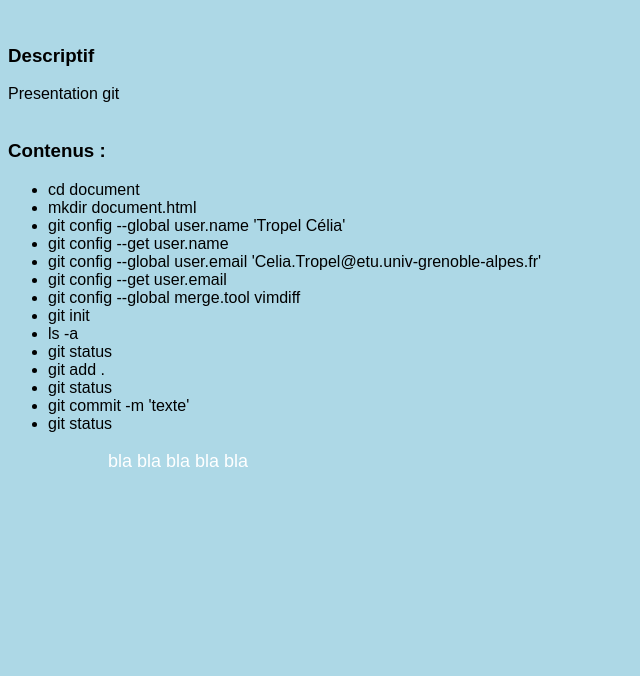
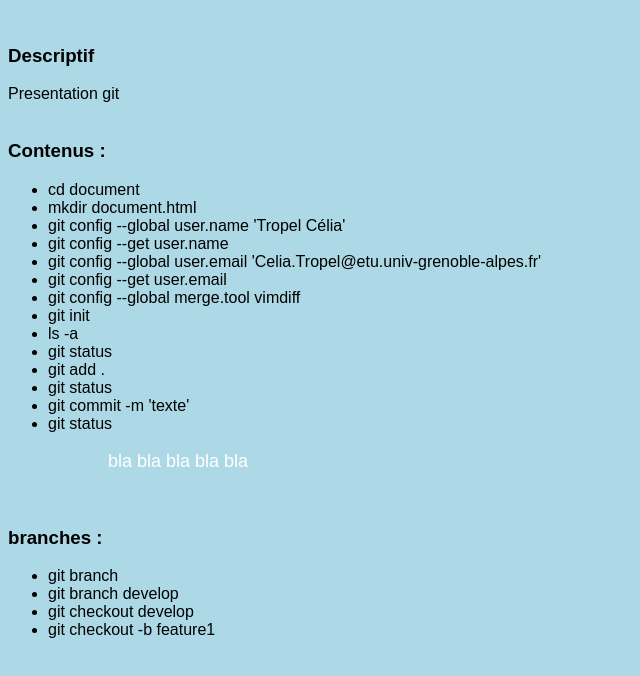
Before and after one commit to CTRetu/Projet2, a plain HTML site: page index.html in a window 1280 px wide. Shown: the whole page, without its empty margins (0-640 px from the left). Drawn offline with Linux system fonts and the light colour scheme.

Commit message:
Test dans feature1

```diff
--- a/index.html
+++ b/index.html
@@ -35,7 +35,15 @@
             <li>git commit -m 'texte'</li>
             <li>git status</li>
 		</ul>
-		<p>bla bla bla bla bla</p>
+		<p>bla bla bla bla bla
+		</p>
+		<br>
+		<h3>branches :</h3>
+		<ul>
+            <li>git branch</li>
+			<li>git branch develop</li>
+			<li>git checkout develop</li>
+			<li>git checkout -b feature1</li>
 
 
 	</body>
```
